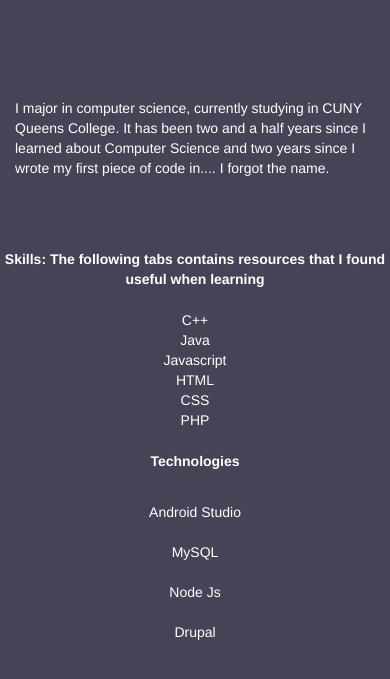
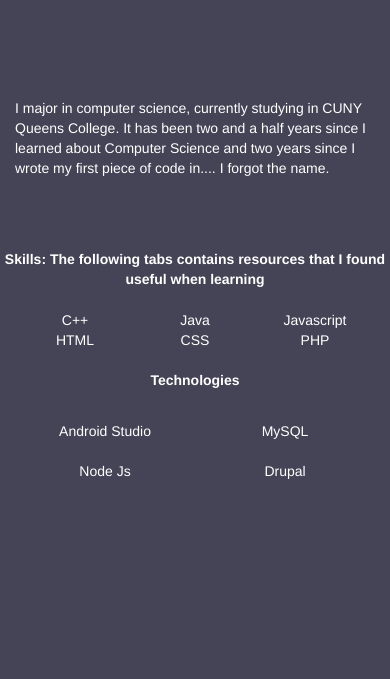
Before and after one commit to Concentrated/profile, a plain HTML site: page index.html in a window 390 px wide. Shown: the part 161-840 px from the top of the page. Drawn offline with Linux system fonts and the light colour scheme.

Commit message:
url change to one of the link

```diff
--- a/index.html
+++ b/index.html
@@ -24,7 +24,7 @@
 		body {
 			background-color: #454356;
 			color: white;
-			min-height: 100vh;
+			min-height: 100%;
 			margin: 0px;
 			padding: 0px;
 		}
@@ -42,6 +42,7 @@
 			margin-top: 5px;
 			animation-name: slide;
 			animation-duration: 2s;
+			animation-timing-function: ease-out;
 		}
 		@keyframes slide {
 	    from {width: 30%;}
@@ -127,23 +128,23 @@
 				<div class='header sub-header'><b>Skills: The following tabs contains resources that I found useful when learning</b></div>
 				<div class='col-sm-3'></div>
 				<div class='col-sm-6'>
-					<div class='col-sm-2 skill trnsit blue'>
-						<a href='https://www.edx.org/course/introduction-computer-science-harvardx-cs50x'>C++</a>
+					<div class='col-xs-4 col-md-2 skill trnsit blue'>
+						<a href='https://www.edx.org/course/introduction-computer-science-harvardx-cs50x' target='_blank'>C++</a>
 					</div>
-					<div class='col-sm-2 skill trnsit red'>
-						<a href='http://www.tutorialspoint.com/java/'>Java</a>
+					<div class='col-xs-4 col-md-2 skill trnsit red'>
+						<a href='http://www.tutorialspoint.com/java/' target='_blank'>Java</a>
 					</div>
-					<div class='col-sm-2 skill trnsit brown'>
-						<a href='https://www.codecademy.com/learn/javascript'>Javascript</a>
+					<div class='col-xs-4 col-md-2 skill trnsit brown'>
+						<a href='https://www.codecademy.com/learn/javascript' target='_blank'>Javascript</a>
 					</div>
-					<div class='col-sm-2 skill trnsit purple'>
-						<a href='http://www.tutorialspoint.com/html/'>HTML</a>
+					<div class='col-xs-4 col-md-2 skill trnsit purple'>
+						<a href='http://www.tutorialspoint.com/html/' target='_blank'>HTML</a>
 					</div>
-					<div class='col-sm-2 skill trnsit lightblue'>
-						<a href='https://www.ostraining.com/blog/coding/bootstrap/'>CSS</a>
+					<div class='col-xs-4 col-md-2 skill trnsit lightblue'>
+						<a href='http://getbootstrap.com/' target='_blank'>CSS</a>
 					</div>
-					<div class='col-sm-2 skill trnsit green'>
-						<a href='https://www.developphp.com/lib/PHP/Introduction'>PHP</a>
+					<div class='col-xs-4 col-md-2 skill trnsit green'>
+						<a href='https://www.developphp.com/lib/PHP/Introduction' target='_blank'>PHP</a>
 					</div>
 				</div>
 				<div class='col-sm-3'></div>
@@ -152,10 +153,10 @@
 				<div class='header sub-header'><b>Technologies</b></div>
 				<div class='col-sm-3'></div>
 				<div class='col-sm-6'>
-					<div class='col-sm-3 tech trnsit orange'>Android Studio</div>
-					<div class='col-sm-3 tech trnsit darkgreen'>MySQL</div>
-					<div class='col-sm-3 tech trnsit lightpurple'>Node Js</div>
-					<div class='col-sm-3 tech trnsit pink'>Drupal</div>
+					<div class='col-xs-6 col-md-3 tech trnsit orange'>Android Studio</div>
+					<div class='col-xs-6 col-md-3 tech trnsit darkgreen'>MySQL</div>
+					<div class='col-xs-6 col-md-3 tech trnsit lightpurple'>Node Js</div>
+					<div class='col-xs-6 col-md-3 tech trnsit pink'>Drupal</div>
 				</div>
 				<div class='col-sm-3'></div>
 			</div>
```
